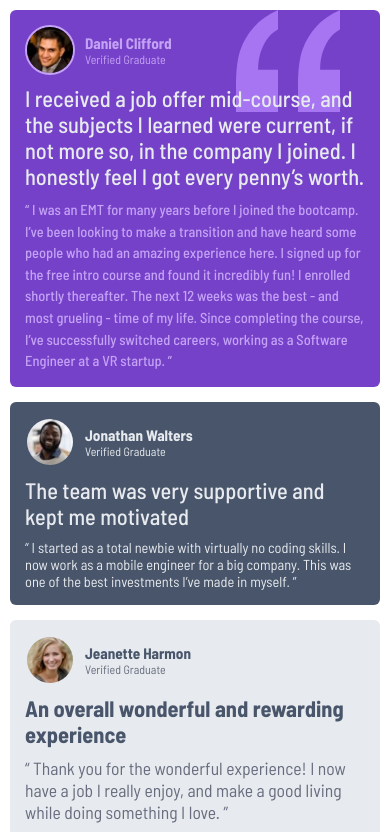
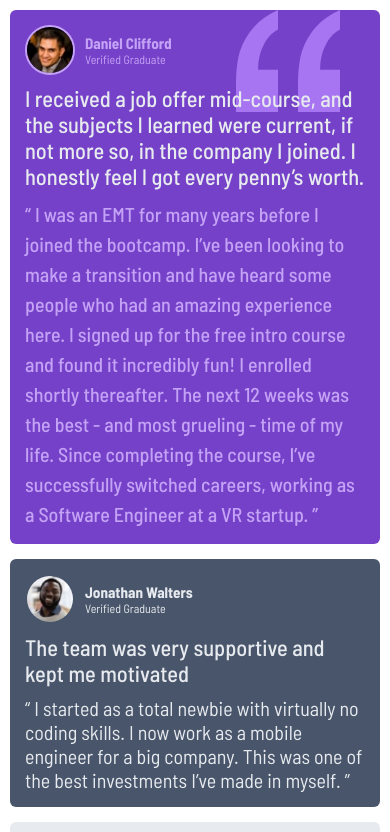
Before and after one commit to JohnsonSaka123/testimonials-grid-section-main, a plain HTML site: page index.html in a window 390 px wide. Shown: the top 832 px of the page. Drawn offline with Linux system fonts and the light colour scheme.

Commit message:
Chnaged the fonts of testimonials

```diff
--- a/index.css
+++ b/index.css
@@ -194,4 +194,16 @@ body{
     .profile-status {
       font-size: 0.75rem;
     }
+    .item-5 .testimonial-body{
+      font-size: 20px;
+    }
+    .item-1 .testimonial-body{
+      font-size: 20px;
+    }
+    .item-2 .testimonial-body {
+      font-size: 20px;
+    }
+    .item-3 .testimonial-body {
+      font-size: 20px;
+    }
 }
```
